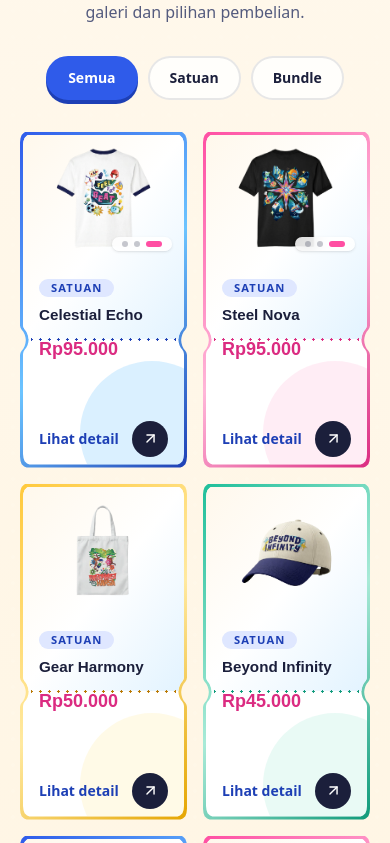
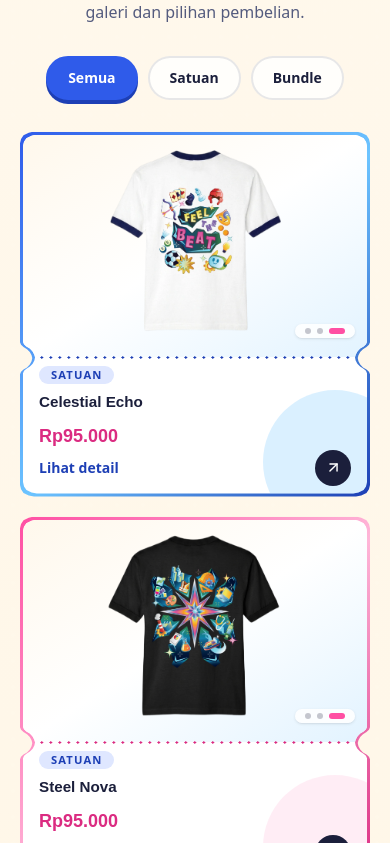
Before and after one commit to Mitschess/kpkxilits27, a React (Vite) app: page /merch in a window 390 px wide. Shown: the part 681-1524 px from the top of the page. Built offline with nearby package versions, Linux system fonts and the light colour scheme.

Commit message:
fix merch cards on mobile

```diff
--- a/src/pages/MerchPage.tsx
+++ b/src/pages/MerchPage.tsx
@@ -44,7 +44,7 @@ function MerchCard({ item, index, onOpen }: { item: Merch; index: number; onOpen
       type="button"
       onClick={onOpen}
       style={{ clipPath: TICKET_FRAME, background: FRAME_ACCENTS[index % FRAME_ACCENTS.length] }}
-      className={`group flex min-h-[21rem] w-full max-w-[18rem] flex-col p-[3px] text-left drop-shadow-[0_12px_10px_rgb(27_31_59/0.16)] transition duration-300 ease-bounce hover:-translate-y-2 hover:rotate-0 hover:saturate-125 hover:drop-shadow-[0_18px_14px_rgb(27_31_59/0.2)] focus-visible:outline-none focus-visible:drop-shadow-[0_0_7px_#2f5bea] sm:min-h-[22rem] ${CARD_TILTS[index % CARD_TILTS.length]}`}
+      className={`group flex min-h-[21rem] w-full max-w-[22rem] flex-col p-[3px] text-left drop-shadow-[0_12px_10px_rgb(27_31_59/0.16)] transition duration-300 ease-bounce hover:-translate-y-2 hover:rotate-0 hover:saturate-125 hover:drop-shadow-[0_18px_14px_rgb(27_31_59/0.2)] focus-visible:outline-none focus-visible:drop-shadow-[0_0_7px_#2f5bea] sm:min-h-[22rem] sm:max-w-[18rem] ${CARD_TILTS[index % CARD_TILTS.length]}`}
     >
       <span className="relative flex w-full flex-1 flex-col overflow-hidden bg-white" style={{ clipPath: TICKET_FRAME }}>
         <span className="pointer-events-none absolute inset-x-0 top-0 bottom-[38%] z-0 bg-gradient-to-br from-[#fff8ec] via-white to-[#e2f3ff]" aria-hidden="true" />
@@ -59,7 +59,7 @@ function MerchCard({ item, index, onOpen }: { item: Merch; index: number; onOpen
           aria-hidden="true"
         />
         <span className="relative z-10 block w-full shrink-0 overflow-hidden">
-          <span className="relative block aspect-[5/4] w-full overflow-hidden p-3 sm:p-4">
+          <span className="relative block aspect-[16/10] w-full overflow-hidden p-3 sm:aspect-[5/4] sm:p-4">
             <motion.span
               className="absolute inset-3 block sm:inset-4"
               animate={{ y: [0, -11, 0, 11, 0], rotate: [0, 0.7, 0, -0.7, 0] }}
@@ -178,7 +178,7 @@ export default function MerchPage() {
               animate={{ opacity: 1, y: 0 }}
               exit={{ opacity: 0, y: -4 }}
               transition={{ duration: 0.18, ease: "easeOut" }}
-              className="grid grid-cols-2 justify-items-center gap-4 sm:gap-5 md:grid-cols-3 md:gap-7 lg:grid-cols-4 lg:gap-8"
+              className="grid grid-cols-1 justify-items-center gap-5 sm:grid-cols-2 sm:gap-5 md:grid-cols-3 md:gap-7 lg:grid-cols-4 lg:gap-8"
             >
               {products.map((item, index) => (
                 <MerchCard key={item.id} item={item} index={index} onOpen={() => openDetails(item)} />
```
